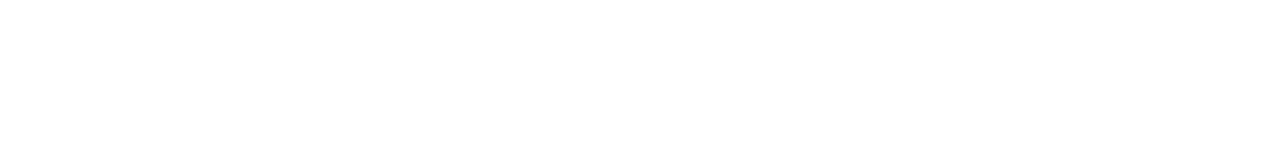
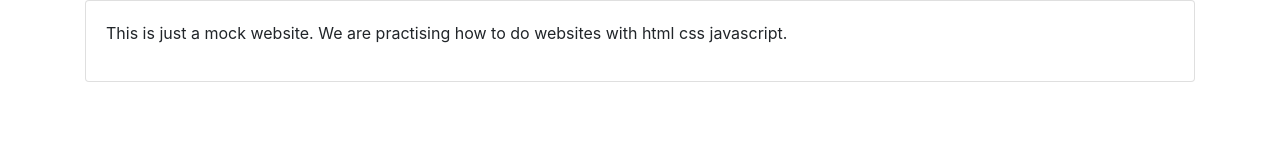
Before and after one commit to brianwachira/john, a plain HTML site: page index.html in a window 1280 px wide. Drawn offline with Linux system fonts and the light colour scheme.

Commit message:
add container,card,cardbody and paragraph

```diff
--- a/index.html
+++ b/index.html
@@ -6,6 +6,12 @@
     <script src="js/scripts.js"></script>
   </head>
   <body>
-
+   <div class="container">
+      <div class="card">
+        <div class="card-body">
+          <p>This is just a mock website. We are practising how to do websites with html css javascript.</p>
+        </div>
+      </div>
+   </div>
   </body>
 </html>
```
